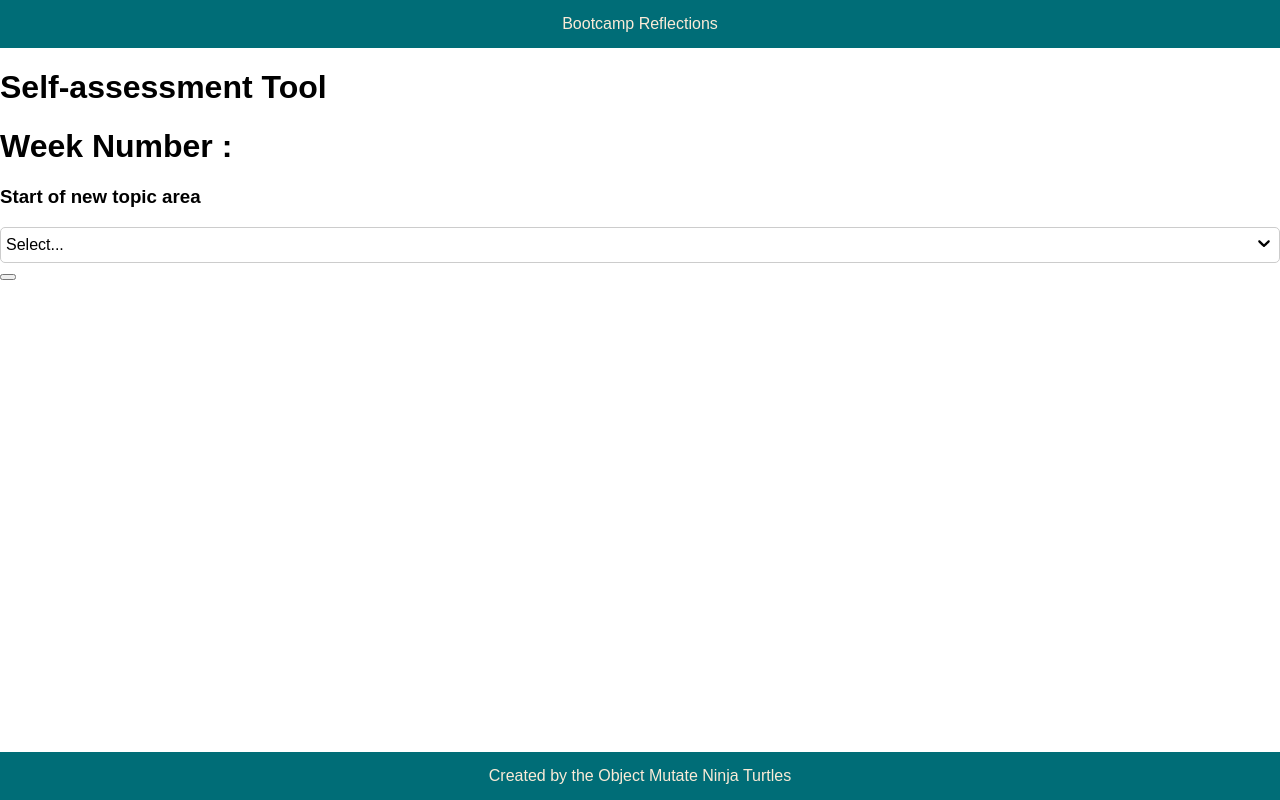
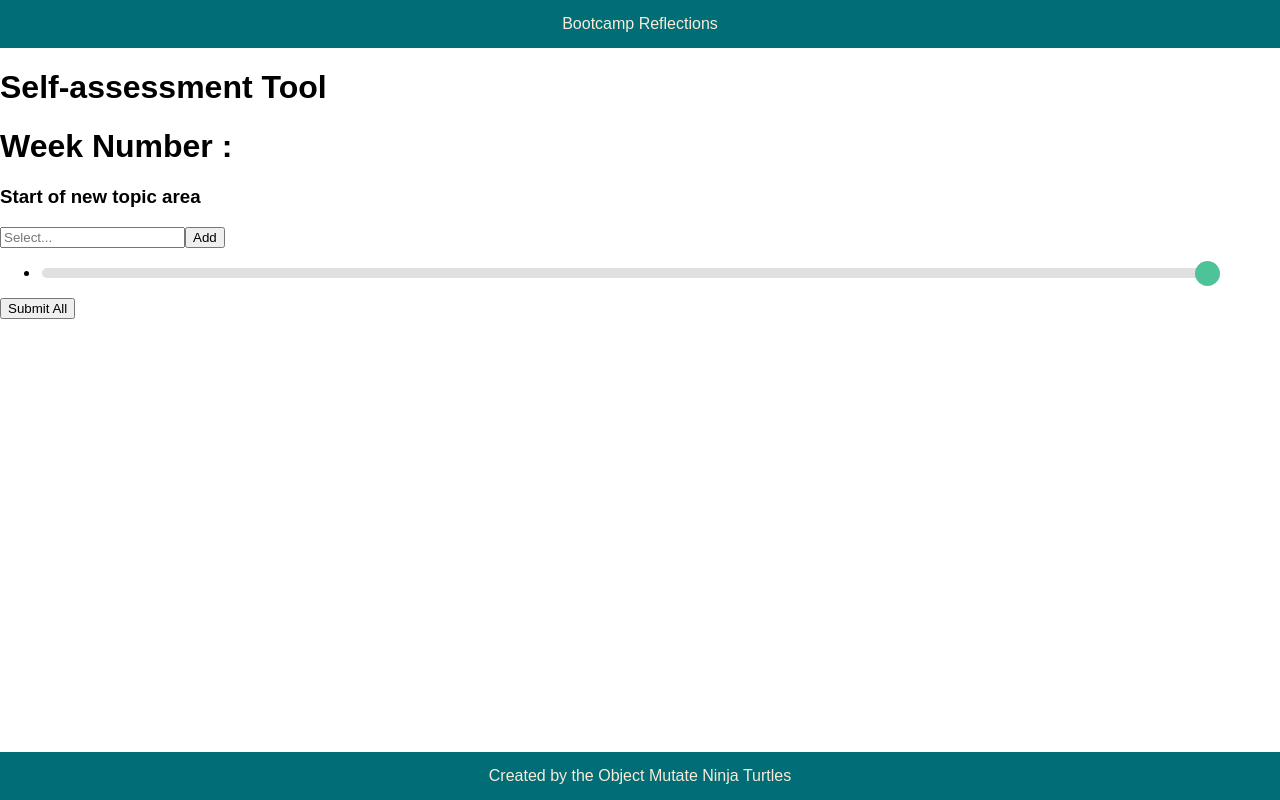
Before and after one commit to SchoolOfCode/bc13_w9_project-frontend-object-mutate-ninja-turtles-front, a React (Create React App) app in the folder reflections-project/: page /assessment in a window 1280 px wide. Built offline with nearby package versions, Linux system fonts and the light colour scheme; a web font is replaced by a local one.

Commit message:
Slider value coming up when point on slider changes

```diff
--- a/reflections-project/src/components/Assessment/Assessment.js
+++ b/reflections-project/src/components/Assessment/Assessment.js
@@ -1,28 +1,44 @@
 import React from "react";
-import { useState } from "react";
+import { useState, useEffect } from "react";
 import NewTopic from "./Body/NewTopic/NewTopic";
+import TopicList from "./Body/TopicsList/TopicList";
+import DropDown from "./DropDown/DropDown";
+import Slider from "./Slider/Slider";
 
 function Assessment() {
-  // const [dropDownState, setDropDownState] = useState("please select") //preset of dropdown menu
-  // const [topicListState, setTopicListState] = useState([])
+  const [toDos, setToDos] = useState(["test"]);
+  const [sliderValue, setSliderValue] = useState(4);
+  // const [dropDownState, setDropDownState] = useState(" "); //preset of dropdown menu
+  // // const [topicListState, setTopicListState] = useState([]);
 
-  // function addFunction(event, dropDownState)
+  // function addFunction(event, optionState) {
   //   //create object to store the topic and value
-  // const newTopicObject = {
-  //   topic: dropDownState,
-  //   score: topicScore, // preset to 0
-  // };
-  // console.log(newTopicObject);
+  //   const newTopicObject = {
+  //     topic: optionState,
+  //     score: 5, // preset to 5//TopicScore
+  //   };
+  //   console.log(newTopicObject);
 
-  // const newState = [...topicListState, newTopicObject];
-  // setTopicListState(newState);
+  //   const newState = [...dropDownState, newTopicObject];
+  //   setDropDownState(newState);
+  function addToDo(text) {
+    setToDos([...toDos, text]);
+    //We need a function to track the change of state of the sliders
+  }
+
+  function changeSlider(text) {
+    console.log("slider change");
+    // setSliderValue();
+    console.log(text);
+  }
 
   return (
     <div>
       <h1> Self-assessment Tool</h1>
       <h1> Week Number : </h1>
-      {/* <NewTopic addFunction= {addFunction} /> */}
-      <NewTopic />
+      <NewTopic onData={addToDo} />
+      <TopicList toDos={toDos} changeSlider={changeSlider}></TopicList>
+      <button>Submit All</button>
     </div>
   );
 }
--- a/reflections-project/src/components/Assessment/Body/NewTopic/NewTopic.js
+++ b/reflections-project/src/components/Assessment/Body/NewTopic/NewTopic.js
@@ -1,18 +1,33 @@
-import React from "react";
+import React, { useState } from "react";
 import DropDown from "../../DropDown/DropDown";
 
-function NewTopic(addFunction) {
+function NewTopic({ onData }) {
+  const [optionState, setOptionState] = useState("");
+
+  // function Input({ onData }) {
+  //   const [text, setText] = useState("");
+
+  function monitorState(e) {
+    e.preventDefault();
+    onData(optionState);
+    setOptionState("");
+  }
+
   const options = [
     { value: "sql", label: "SQL" },
     { value: "postman", label: "Postman" },
     { value: "react", label: "React" },
   ];
   return (
-    <div>
+    <form onSubmit={monitorState}>
       <h3>Start of new topic area</h3>
-      <DropDown placeHolder="Select..." options={options} />
-      <button></button>
-    </div>
+      <input
+        placeHolder="Select..."
+        // options={options}
+        onChange={(e) => setOptionState(e.target.value)}
+      />
+      <button>Add</button>
+    </form>
   );
 }
 
--- /dev/null
+++ b/reflections-project/src/components/Assessment/Body/TopicsList/TopicItem/TopicItem.css
@@ -0,0 +1,33 @@
+.slidecontainer {
+    width:95%; /* Width of the outside container */
+}
+
+.slider {
+    -webkit-appearance: none;
+    width: 100%;
+    height: 10px;
+    border-radius: 5px;
+    background: #d3d3d3;
+    outline: none;
+    opacity: 0.7;
+    -webkit-transition: .2s;
+    transition: opacity .2s;
+  }
+
+  .slider::-webkit-slider-thumb {
+    -webkit-appearance: none;
+    appearance: none;
+    width: 25px;
+    height: 25px;
+    border-radius: 50%;
+    background: #04AA6D;
+    cursor: pointer;
+  }
+
+  .slider::-moz-range-thumb {
+    width: 25px;
+    height: 25px;
+    border-radius: 50%;
+    background: #04AA6D;
+    cursor: pointer;
+  }
--- a/reflections-project/src/components/Assessment/Body/TopicsList/TopicItem/TopicItem.js
+++ b/reflections-project/src/components/Assessment/Body/TopicsList/TopicItem/TopicItem.js
@@ -1,7 +1,56 @@
-import React from 'react';
+import React from "react";
+import { useState } from "react";
+import Slider from "../../../Slider/Slider";
+import "./TopicItem.css";
 
-function TopicItem() {
-  return <div>TopicItem</div>;
+function TopicItem({ changeSlider }) {
+  const [text, setText] = useState(""); //change the text value here to different name and re add text as parameter in line 6
+
+  // function handleChange(e) {
+  //   e.preventDefault();
+  //   changeSlider(text);
+  //   setText("");
+  // }
+
+  return (
+    <div class="slidecontainer">
+      <li>
+        {text}
+        <input
+          onChange={(e) =>
+            console.log(e.target.value) || setText(e.target.value)
+          }
+          type="range"
+          min="1"
+          max="10"
+          oninput="rangeValue.innerText=this.value"
+          className="slider"
+          id="myRange"
+          // onChange={changeSlider}
+        />
+        {/* <p id="rangeValue">10</p> */}
+        {/* <input type="range" min="1" max="10" onClick={Slider}></input> */}
+      </li>
+    </div>
+  );
 }
 
 export default TopicItem;
+
+{
+  /* <div className="slider-parent">
+  <div className="slider-parent">
+    <input
+      type="range"
+      min="1"
+      max="10"
+      value={value}
+      onChange={({ target: { value: radius } }) => {
+        onChange(radius);
+      }}
+    />
+    <div className="buble">{value}</div>
+  </div>
+  ;<div className="buble">{value}</div>
+</div>; */
+}
--- a/reflections-project/src/components/Assessment/Body/TopicsList/TopicList.js
+++ b/reflections-project/src/components/Assessment/Body/TopicsList/TopicList.js
@@ -1,7 +1,17 @@
-import React from 'react';
+import React from "react";
+import Slider from "../../Slider/Slider";
+import TopicItem from "./TopicItem/TopicItem";
 
-function TopicList() {
-  return <div>TopicList</div>;
+function TopicList({ toDos, changeSlider }) {
+  return (
+    <div>
+      <ul>
+        {toDos.map((todo, i) => (
+          <TopicItem key={i} text={todo} changeSlider={() => changeSlider(i)} />
+        ))}
+      </ul>
+    </div>
+  );
 }
 
 export default TopicList;
--- /dev/null
+++ b/reflections-project/src/components/Assessment/Slider/Slider.css
@@ -0,0 +1,10 @@
+.App {
+    font-family: sans-serif;
+    text-align: center;
+  }
+  .slider-parent{
+    position:relative;
+  }
+  .buble{
+    position:absolute;
+  }
--- /dev/null
+++ b/reflections-project/src/components/Assessment/Slider/Slider.js
@@ -0,0 +1,28 @@
+import React, { useState, useEffect } from "react";
+import "./Slider.css";
+
+function Slider() {
+  const [value, onChange] = useState(1);
+  useEffect(() => {
+    const ele = document.querySelector(".buble");
+    if (ele) {
+      ele.style.left = `${Number(value / 4)}px`;
+    }
+  });
+  return (
+    <div className="slider-parent">
+      <input
+        type="range"
+        min="1"
+        max="10"
+        value={value}
+        onChange={({ target: { value: radius } }) => {
+          onChange(radius);
+        }}
+      />
+      <div className="buble">{value}</div>
+    </div>
+  );
+}
+
+export default Slider;
```
Also changed, not shown: reflections-project/src/components/Assessment/DropDown/DropDown.js (+7 -3 lines).
